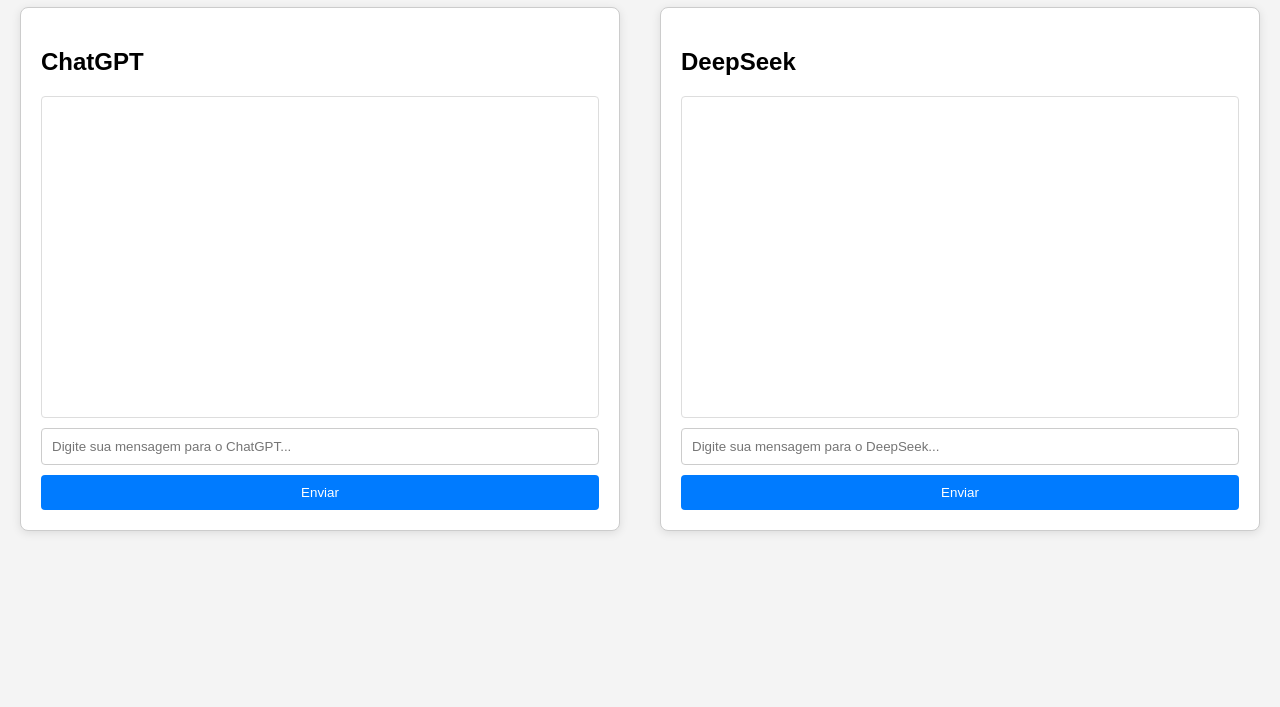
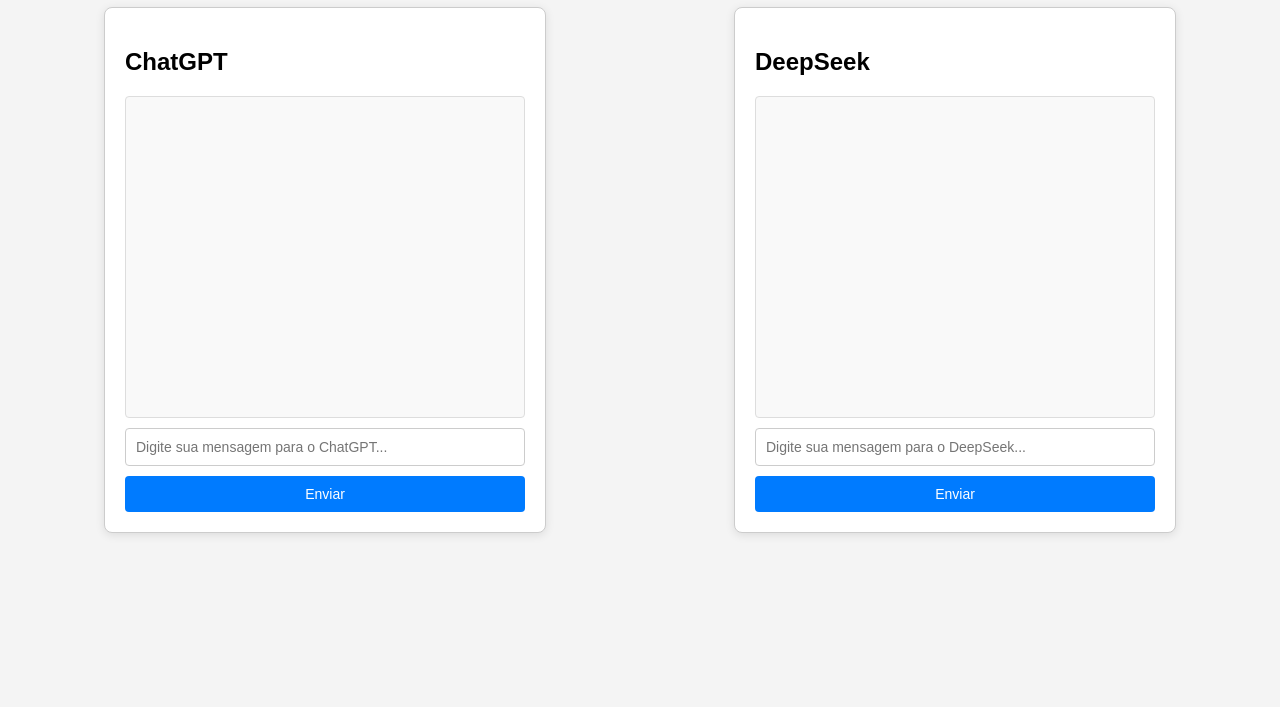
Before and after one commit to Nionnix/DualBodyV0.2, a website: page public/index.html in a window 1280 px wide. Shown: the part 93-800 px from the top of the page. Drawn offline with Linux system fonts and the light colour scheme; files whose address does not match are found by name.

Commit message:
Update styles.css

```diff
--- a/public/styles.css
+++ b/public/styles.css
@@ -7,11 +7,13 @@
 
 h1 {
     text-align: center;
+    color: #333;
 }
 
 .chat-container {
     display: flex;
-    justify-content: space-between;
+    justify-content: space-around;
+    flex-wrap: wrap;
     gap: 20px;
 }
 
@@ -20,7 +22,8 @@
     border: 1px solid #ccc;
     border-radius: 8px;
     padding: 20px;
-    width: 45%;
+    width: 100%;
+    max-width: 400px;
     box-shadow: 0 2px 10px rgba(0, 0, 0, 0.1);
 }
 
@@ -31,6 +34,7 @@
     padding: 10px;
     margin-bottom: 10px;
     border-radius: 4px;
+    background-color: #f9f9f9;
 }
 
 input {
@@ -39,6 +43,7 @@
     border: 1px solid #ccc;
     border-radius: 4px;
     margin-bottom: 10px;
+    font-size: 14px;
 }
 
 button {
@@ -49,6 +54,7 @@
     border: none;
     border-radius: 4px;
     cursor: pointer;
+    font-size: 14px;
 }
 
 button:hover {
```
